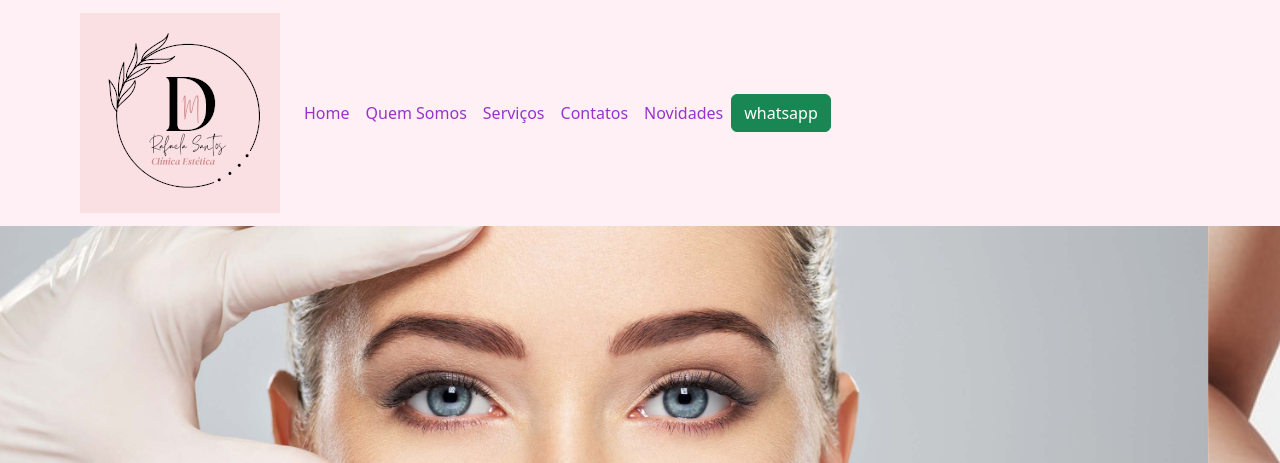
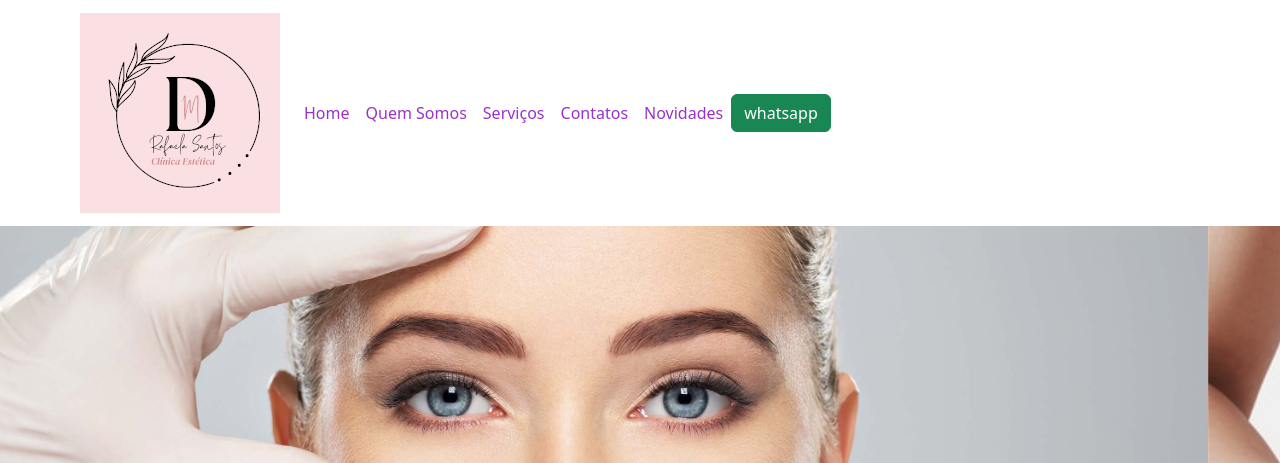
Before and after one commit to fbrnery/Site_html_clinica_estetica, a plain HTML site: page index.html in a window 1280 px wide. Shown: the top 463 px of the page. Drawn offline with nearby package versions, Linux system fonts and the light colour scheme.

Commit message:
Atualização html

```diff
--- a/assets/index.css
+++ b/assets/index.css
@@ -8,8 +8,8 @@ body {
   margin-top: -10px;
 }
 
-.navbar-expand-md {
-    flex-wrap: nowrap;
+.navbar-expand-sm {
+    flex-wrap: initial;
     justify-content: flex-start;
     background-color: lavenderblush;
 }
```
